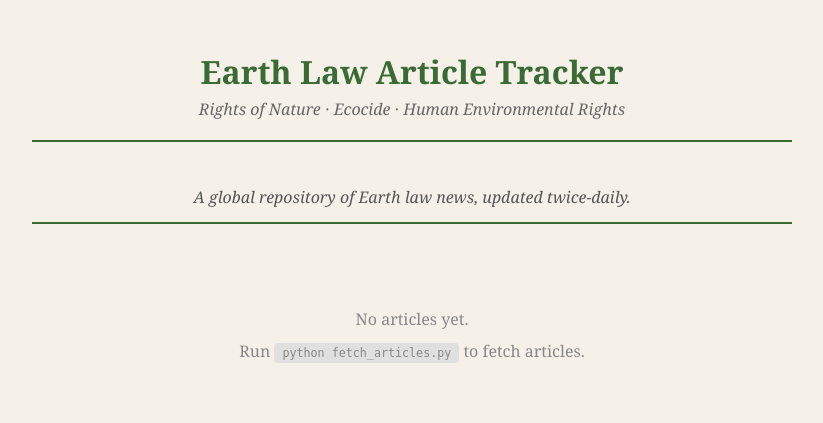
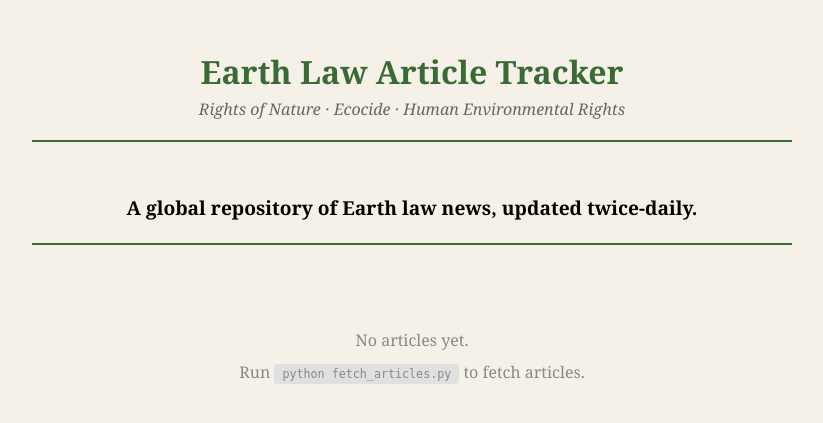
Before and after one commit to zepelinedit-jpg/earth-law-tracker, a Flask app: page / in a window 1280 px wide. Shown: the top 423 px of the page, without its empty margins (228-1051 px from the left). Run offline with Flask 3, Linux system fonts and the light colour scheme; data that the repository does not hold is empty; some libraries are stand-ins or nearby versions.

Commit message:
Make keynote sentence larger, bold black, and centered
Co-Authored-By: Claude Sonnet 4.6 <noreply@anthropic.com>

```diff
--- a/templates/index.html
+++ b/templates/index.html
@@ -126,9 +126,11 @@
         }
         .keynote {
             text-align: center;
-            color: #555;
-            font-style: italic;
-            padding: 14px 0;
+            color: #000;
+            font-style: normal;
+            font-weight: bold;
+            font-size: 1.2em;
+            padding: 22px 0;
             margin-bottom: 0;
         }
         .divider {
```
